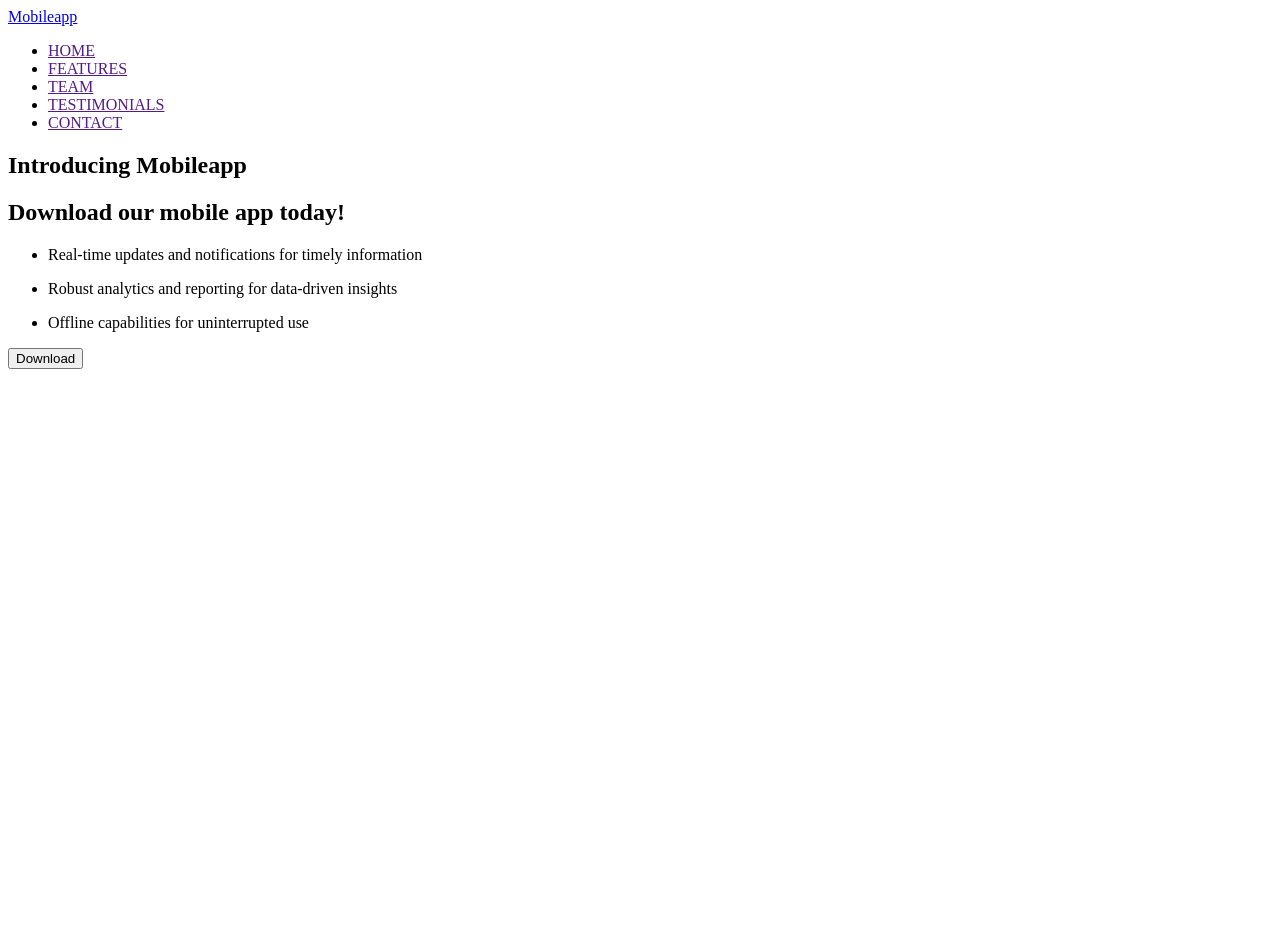
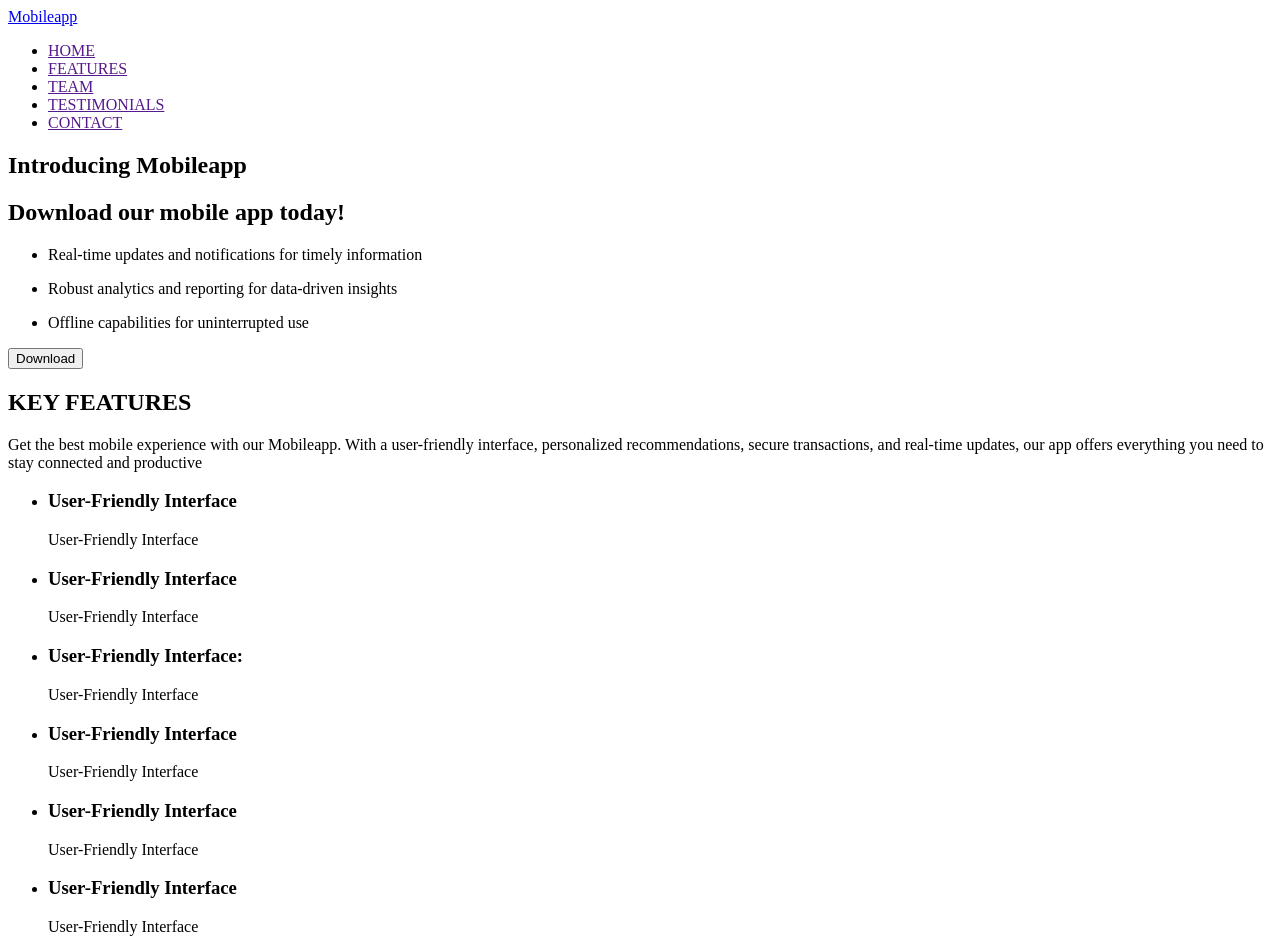
Before and after one commit to mikk1max/goit-practice, a plain HTML site: page index.html in a window 1280 px wide. Before the commit the page ends 800 px from the top, so only its background shows below. Drawn offline with Linux system fonts and the light colour scheme.

Commit message:
add section 2

```diff
--- a/index.html
+++ b/index.html
@@ -35,6 +35,41 @@
         </ul>
         <button type="button">Download</button>
       </section>
+      <section>
+        <h2>KEY FEATURES</h2>
+        <p>
+          Get the best mobile experience with our Mobileapp. With a
+          user-friendly interface, personalized recommendations, secure
+          transactions, and real-time updates, our app offers everything you
+          need to stay connected and productive
+        </p>
+        <ul>
+          <li>
+            <h3>User-Friendly Interface</h3>
+            <p>User-Friendly Interface</p>
+          </li>
+          <li>
+            <h3>User-Friendly Interface</h3>
+            <p>User-Friendly Interface</p>
+          </li>
+          <li>
+            <h3>User-Friendly Interface:</h3>
+            <p>User-Friendly Interface</p>
+          </li>
+          <li>
+            <h3>User-Friendly Interface</h3>
+            <p>User-Friendly Interface</p>
+          </li>
+          <li>
+            <h3>User-Friendly Interface</h3>
+            <p>User-Friendly Interface</p>
+          </li>
+          <li>
+            <h3>User-Friendly Interface</h3>
+            <p>User-Friendly Interface</p>
+          </li>
+        </ul>
+      </section>
     </main>
     <footer></footer>
   </body>
```
